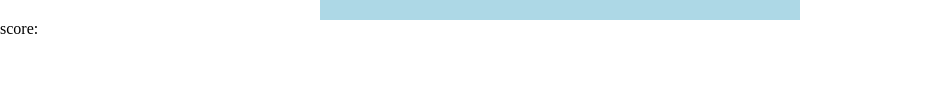
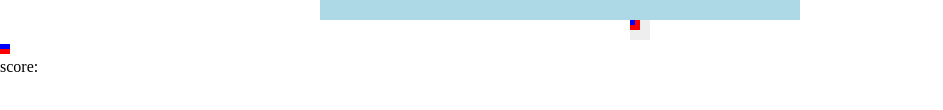
Before and after one commit to crizzlybear/Game, a plain HTML site: page Game.html in a window 1280 px wide. Shown: the part 300-410 px from the top of the page, without its empty margins (0-943 px from the left). Drawn offline with Linux system fonts and the light colour scheme.

Commit message:
get average color

```diff
--- a/Game.html
+++ b/Game.html
@@ -11,12 +11,14 @@
         <!--
 
         <script src="modules/platformer.js"></script>-->
+
+
         <script src="modules/levels.js"></script>
         <script src="modules/globalVariables.js"></script>
        <script src="modules/NEW/avatar.js"></script>
         <script src="modules/NEW/background.js"></script>
         <script src="modules/NEW/gameObjects.js"></script>
-
+        <script src="modules/NEW/colorMap.js"></script>
         <!-- <script src="modules/NEW/topDownLocked.js"></script> -->
         <!--let scripts that contain a class that extends a class in another file, let it be ABOVE-->
         <script src="modules/NEW/canvas.js"></script>
@@ -28,6 +30,8 @@
     -->
     <body onload = "main()">
         <canvas id="myCanvas" width="480" height="320"></canvas>
+        <canvas id="myCanvas2" width="20" height="20"></canvas>
+        <img width="10px" height="10px" id="img" src="images/mini2.png" alt="test" />
         <div>
             <p>score:</p><p id="score"></p>
         </div>
--- /dev/null
+++ b/modules/NEW/colorMap.js
@@ -0,0 +1,36 @@
+let rgb = { r: 0, g: 0, b: 0 };
+function averageColor(){
+        let img = new Image();
+        img.crossOrigin = "anonymous";
+        img.src = "images/mini3.png";
+
+        if(img==null){
+            console.log("img is null");
+            return null;
+        }
+        img.addEventListener("load",(e)=>{
+            let canvas2 = document.getElementById("myCanvas2");
+            let context= canvas2.getContext &&canvas2.getContext('2d');
+
+            context.drawImage(img, 0, 0,10,10);
+
+            imgData = context.getImageData( 0, 0, 10, 10);
+            console.log("len", imgData.data.length);
+            var len = imgData.data.length;
+            for (var i = 0; i < len; i += 4) {
+            rgb.r += imgData.data[i];
+            rgb.g += imgData.data[i + 1];
+            rgb.b += imgData.data[i + 2];
+            //console.log("rbg..",rgb.r,rgb.g,rgb.b);
+            }
+            rgb.r= Math.floor(rgb.r / (len/4));
+            rgb.g = Math.floor(rgb.g / (len/4));
+            rgb.b= Math.floor(rgb.b / (len/4));
+
+            console.log("RGBf: ",rgb);
+
+        });
+        return  rgb;
+
+
+}
--- a/modules/levels.js
+++ b/modules/levels.js
@@ -31,6 +31,8 @@ function level1(canvas,ctx){
   let fixedAvatar = new AvatarFixed(canvas.width/2,canvas.height/2,avatarWidth,avatarHeight);
   let moveableBG = new BGLocked("images/floor.png");
   var item1 = new GameObjectInteractableLocked(ctx,300,50,20,20);
+  var col = averageColor();
+  console.log("COLOR: ", col);
   //DRAW LOOP===========================
   function draw(){
       //menu();
```
Also changed, not shown: README.txt, images/colormap.png (added), images/mini.png (added), images/mini2.png (added), images/mini3.png (added).
